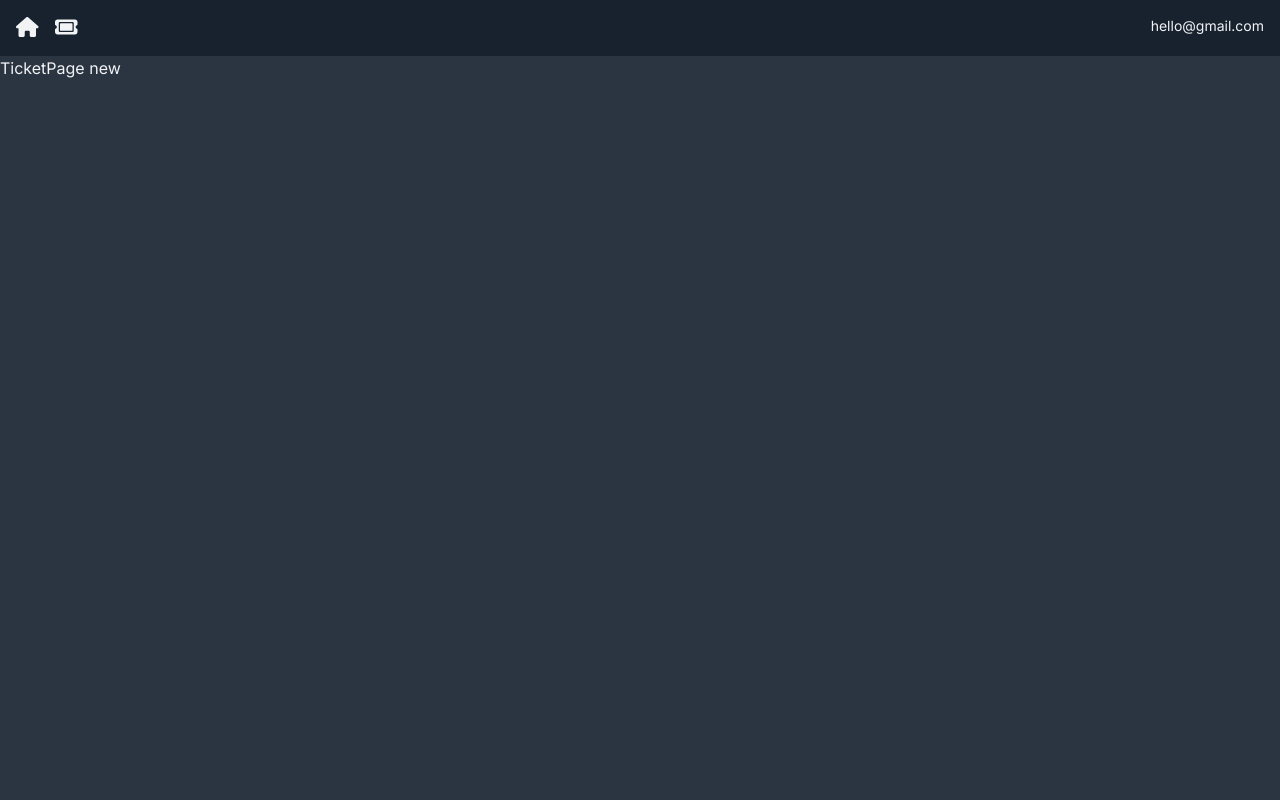
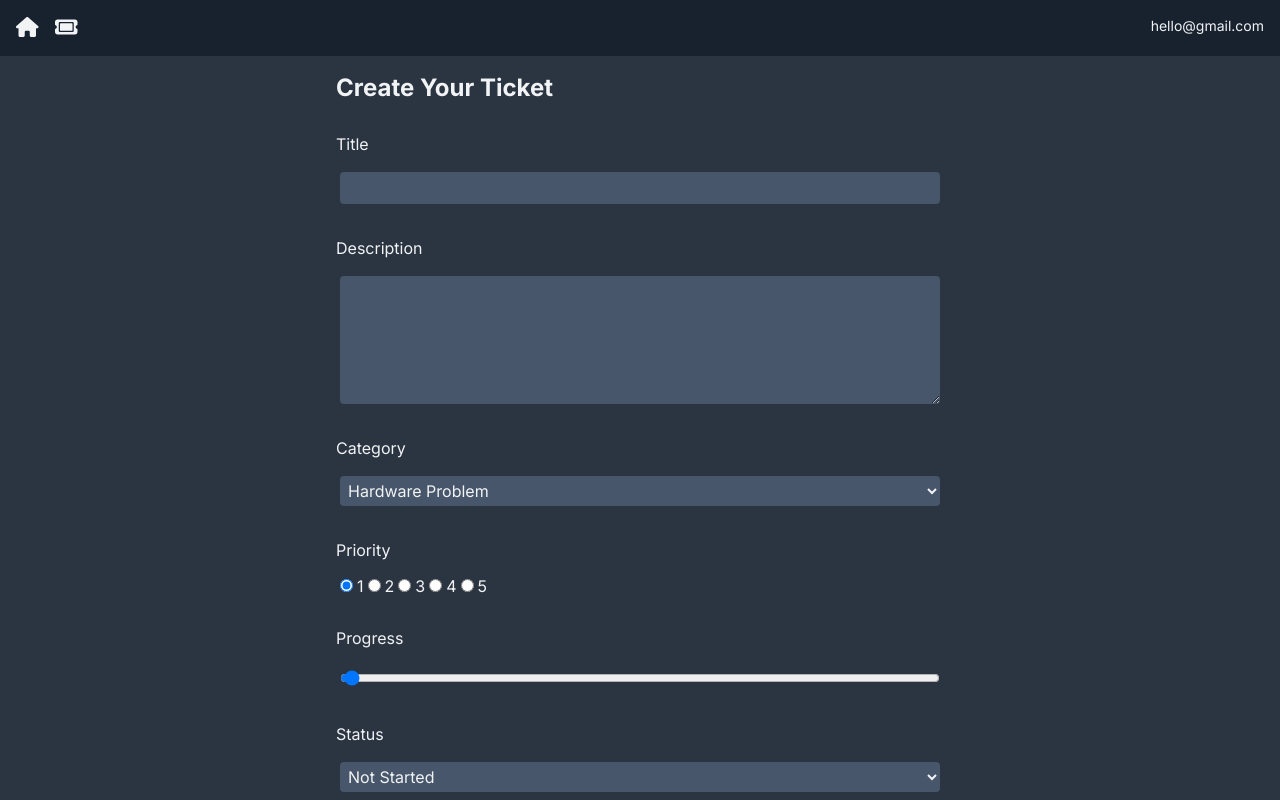
Before and after one commit to RCarr94/ticket-app, a Next.js app: page /TicketPage/new in a window 1280 px wide. Built offline with nearby package versions, Linux system fonts and the light colour scheme.

Commit message:
add ticket form

```diff
--- /dev/null
+++ b/app/(components)/TicketForm.jsx
@@ -0,0 +1,75 @@
+'use client';
+
+import { useRouter } from 'next/navigation';
+import { useState } from 'react';
+
+export default function TicketForm() {
+  const handleChange = (evt) => {
+    const value = evt.target.value;
+    const name = evt.target.name;
+
+    setFormData((prevState) => ({
+      ...prevState,
+      [name]: value,
+    }));
+  };
+
+  const handleSubmit = () => {
+    console.log("submitted")
+  }
+
+  const startingTicketData = {
+    title: '',
+    description: '',
+    priority: 1,
+    progress: 0,
+    status: 'not started',
+    category: 'Hardware Problem',
+  };
+
+  const [formData, setFormData] = useState(startingTicketData);
+
+  return (
+    <div className="flex justify-center">
+      <form className="flex flex-col gap-3 w-1/2" method="post" onSubmit={handleSubmit}>
+        <h3>Create Your Ticket</h3>
+        <label>Title</label>
+        <input id="title" name="title" type="text" onChange={handleChange} required={true} value={formData.title} />
+
+        <label>Description</label>
+        <textarea id="description" name="description" onChange={handleChange} required={true} value={formData.description} rows="5" />
+
+        <label>Category</label>
+        <select name="category" value={formData.category} onChange={handleChange}>
+          <option value="Hardware Problem">Hardware Problem</option>
+          <option value="Software Problem">Software Problem</option>
+          <option value="Project">Project</option>
+        </select>
+
+        <label>Priority</label>
+        <div>
+          <input id='priority-1' name='priority' type='radio' onChange={handleChange} value={1} checked={formData.priority == 1} />
+          <label>1</label>
+          <input id='priority-2' name='priority' type='radio' onChange={handleChange} value={2} checked={formData.priority == 2} />
+          <label>2</label>
+          <input id='priority-3' name='priority' type='radio' onChange={handleChange} value={3} checked={formData.priority == 3} />
+          <label>3</label>
+          <input id='priority-4' name='priority' type='radio' onChange={handleChange} value={4} checked={formData.priority == 4} />
+          <label>4</label>
+          <input id='priority-5' name='priority' type='radio' onChange={handleChange} value={5} checked={formData.priority == 5} />
+          <label>5</label>
+        </div>
+
+        <label>Progress</label>
+        <input type="range" id="progress" name="progress" value={formData.progress} min="0" max="100" onChange={handleChange} />
+        <label>Status</label>
+        <select name="status" value={formData.status} onChange={handleChange}>
+          <option value="not started">Not Started</option>
+          <option value="started">Started</option>
+          <option value="done">Done</option>
+        </select>
+        <input type="submit" className='btn' value="Create Ticket" />
+      </form>
+    </div>
+  );
+}
--- a/app/TicketPage/[id]/page.jsx
+++ b/app/TicketPage/[id]/page.jsx
@@ -1,6 +1,7 @@
+import TicketForm from "@/app/(components)/TicketForm";
 
 export default function TicketPage( { params } ) {
   return (
-    <div>TicketPage {params.id}</div>
+    <TicketForm />
   )
 }
--- a/app/globals.css
+++ b/app/globals.css
@@ -25,6 +25,15 @@
   p {
     @apply text-sm text-default-text;
   }
+  form {
+    @apply rounded-xl p-4;
+  }
+  label {
+    @apply mt-4;
+  }
+  input, select, textarea {
+    @apply m-1 rounded bg-card p-1;
+  }
 }
 
 @layer components {
@@ -32,6 +41,6 @@
     @apply text-default-text text-xl;
   }
   .btn {
-    @apply hover:no-underline bg-blue-accent hover:bg-blue-accent-hover tracking-wider w-full text-center tex-nav font-bold cursor-pointer uppercase px-4 py-2 rounded-md transition-colors block;
+    @apply hover:no-underline bg-blue-accent hover:bg-blue-accent-hover tracking-wider w-full text-center text-nav font-bold cursor-pointer uppercase px-4 py-2 rounded-md transition-colors block;
   }
 }
```
